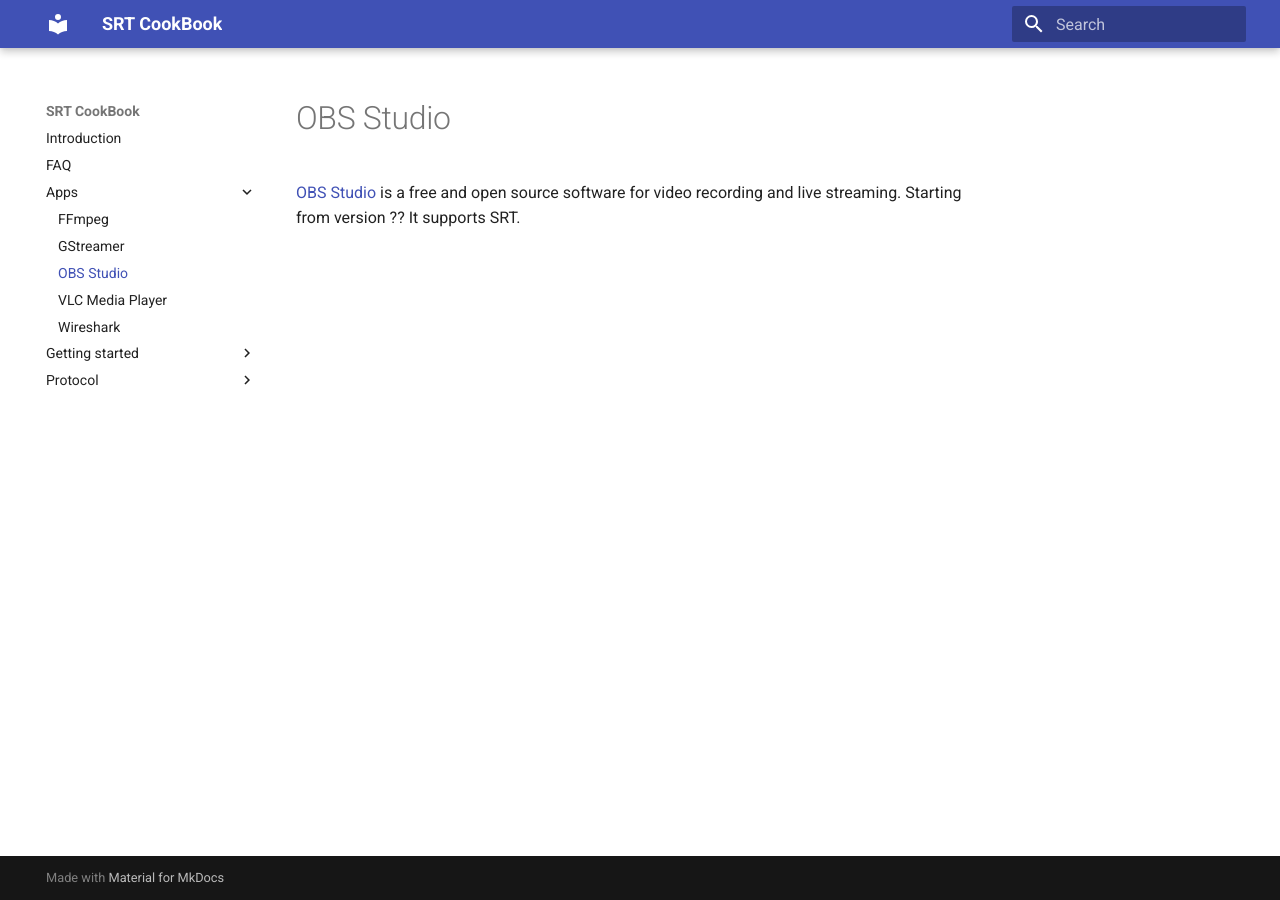
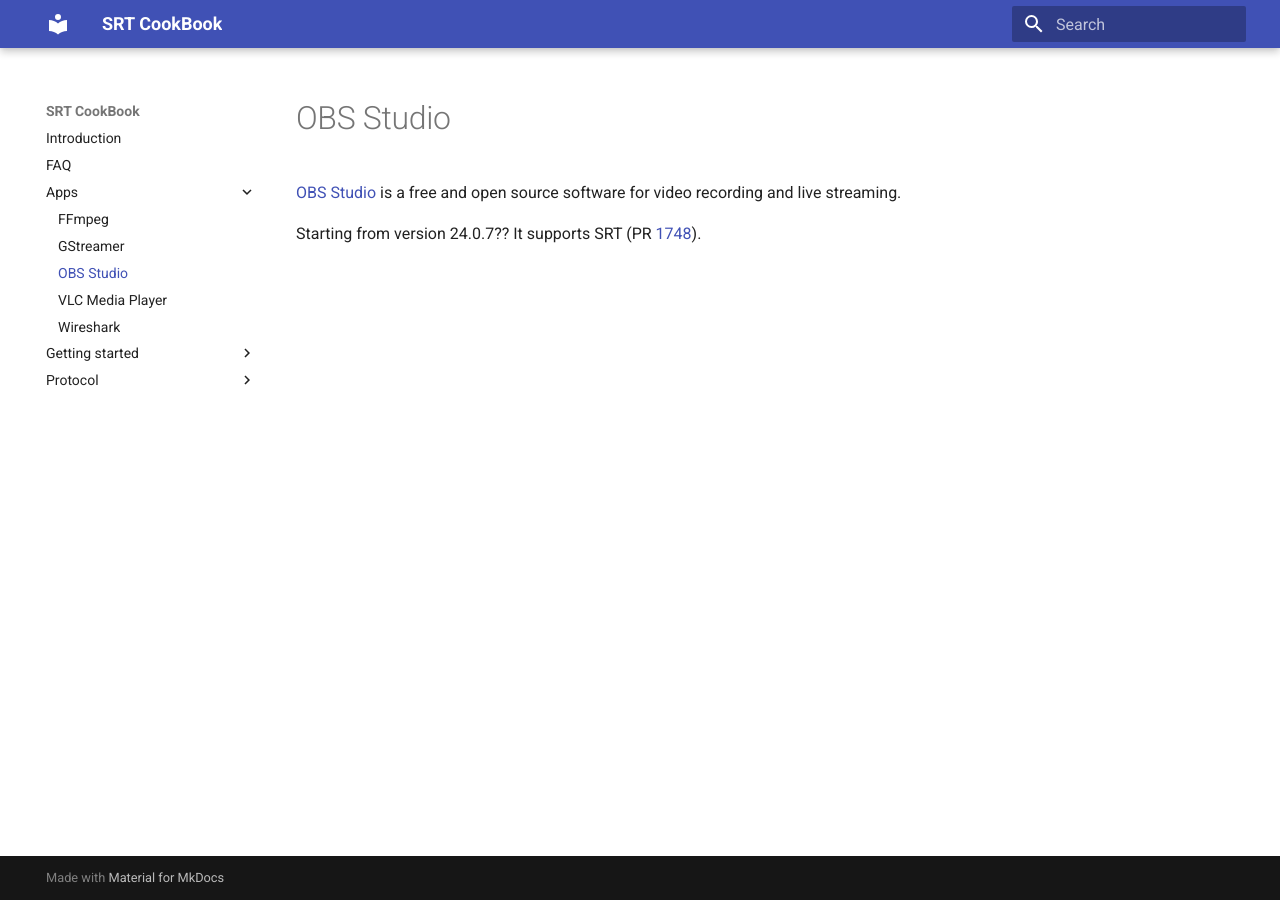
Before and after one commit to SRTLab/srt-cookbook, an MkDocs documentation site: the page built from docs/apps/obs-studio.md, in a window 1280 px wide. Built offline with MkDocs 1.6.1 and Material for MkDocs 9.7.7, drawn with Linux system fonts in a browser that asks for light colours.

Commit message:
Updated OBS Studio page

```diff
--- a/docs/apps/obs-studio.md
+++ b/docs/apps/obs-studio.md
@@ -1,3 +1,5 @@
 # OBS Studio
 
-[OBS Studio](https://obsproject.com/) is a free and open source software for video recording and live streaming. Starting from version ?? It supports SRT.
+[OBS Studio](https://obsproject.com/) is a free and open source software for video recording and live streaming.
+
+Starting from version 24.0.7?? It supports SRT (PR [1748](https://github.com/obsproject/obs-studio/pull/1748)).
```
